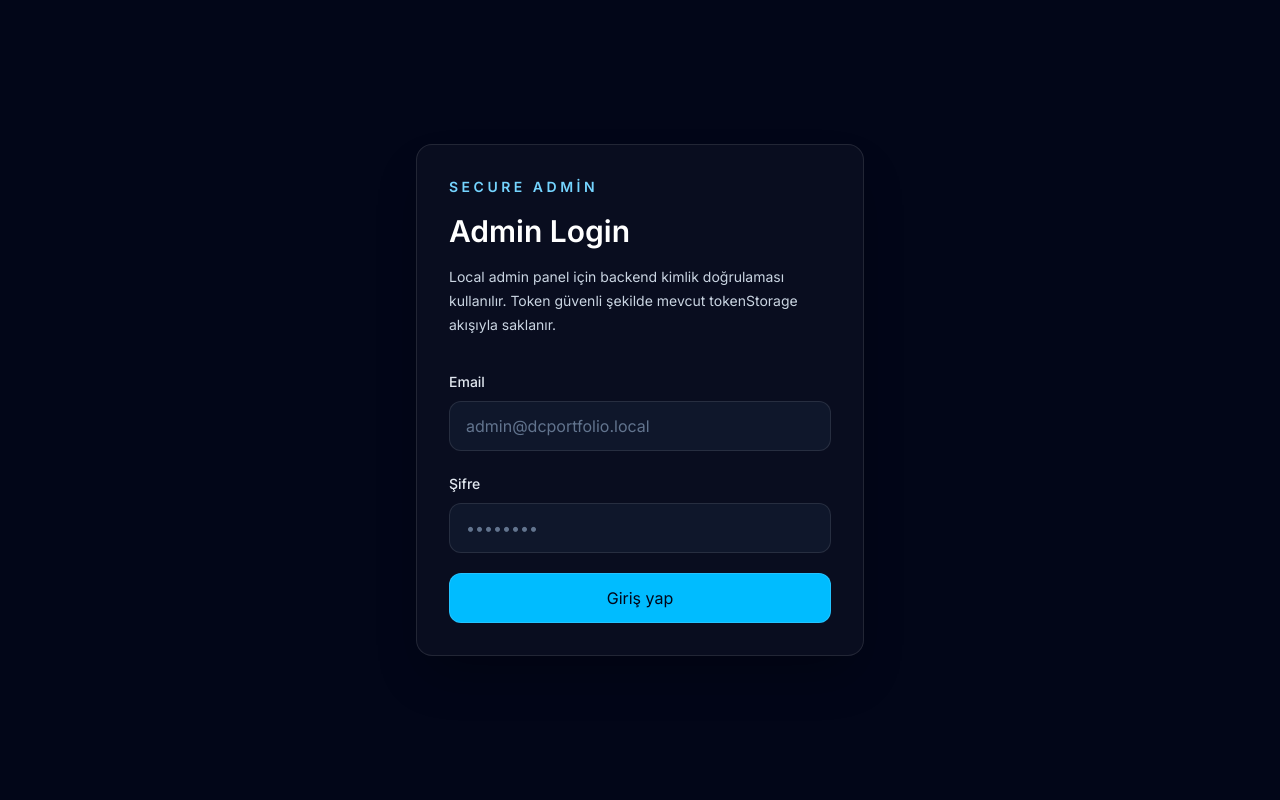
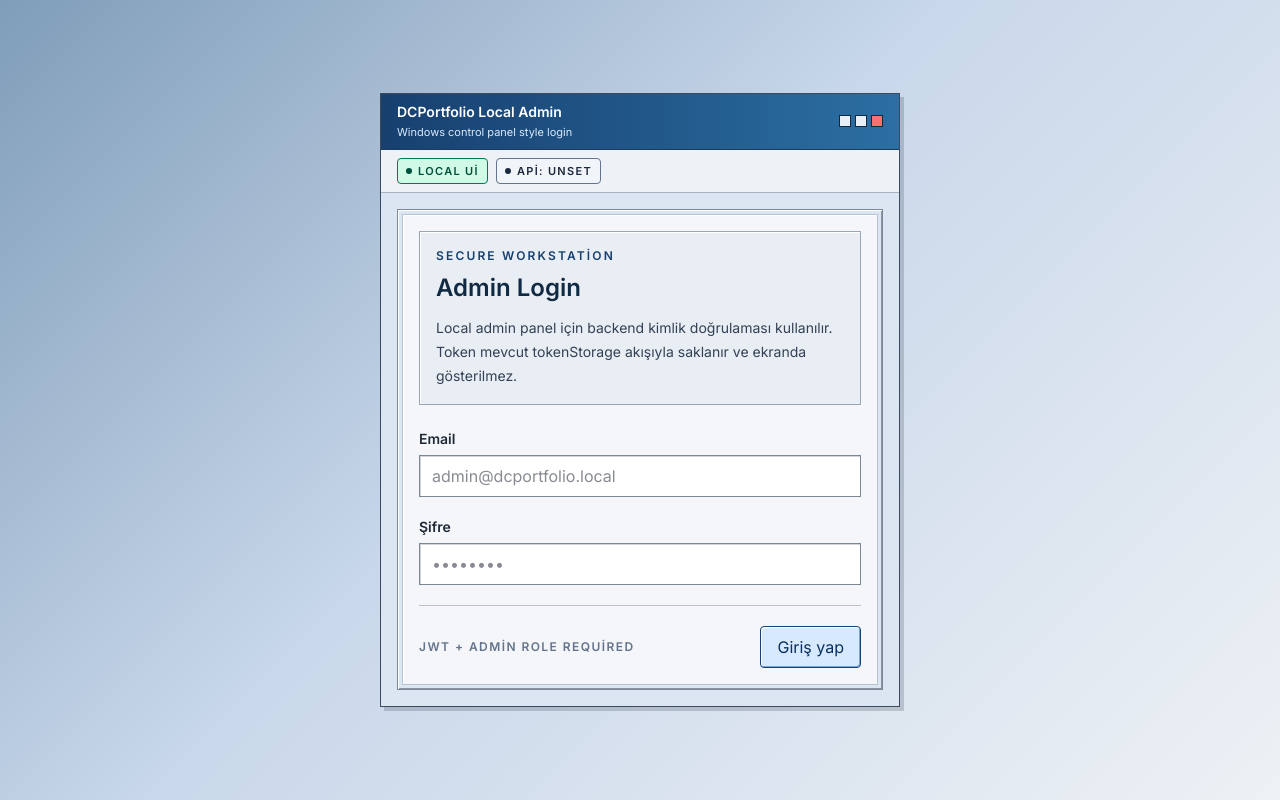
Before and after one commit to Deniz-Kmr/DCPortfolio-Frontend, a React (Vite) app: page /admin/login in a window 1280 px wide. Built offline with nearby package versions, Linux system fonts and the light colour scheme; no server answers.

Commit message:
style: add vintage local admin layout

```diff
--- /dev/null
+++ b/src/components/admin/vintage/AdminButton.tsx
@@ -0,0 +1,39 @@
+import type { ButtonHTMLAttributes, ReactNode } from 'react';
+
+type AdminButtonVariant = 'primary' | 'neutral' | 'danger';
+
+type AdminButtonProps = ButtonHTMLAttributes<HTMLButtonElement> & {
+  children: ReactNode;
+  variant?: AdminButtonVariant;
+};
+
+const variantClasses: Record<AdminButtonVariant, string> = {
+  primary:
+    'border-[#17406F] bg-[#D7E9FF] text-[#082F5F] shadow-[inset_1px_1px_0_#ffffff,inset_-1px_-1px_0_#7AA7D9] hover:bg-[#C6DFFF]',
+  neutral:
+    'border-[#7C8794] bg-[#EEF1F5] text-[#1F2937] shadow-[inset_1px_1px_0_#ffffff,inset_-1px_-1px_0_#9AA4B2] hover:bg-white',
+  danger:
+    'border-[#8B1E1E] bg-[#F8D7D7] text-[#7F1D1D] shadow-[inset_1px_1px_0_#ffffff,inset_-1px_-1px_0_#C66] hover:bg-[#F5C8C8]',
+};
+
+export function AdminButton({
+  children,
+  variant = 'neutral',
+  className = '',
+  type = 'button',
+  ...props
+}: AdminButtonProps) {
+  return (
+    <button
+      type={type}
+      className={[
+        'rounded-sm border px-4 py-2 text-sm font-bold transition disabled:cursor-not-allowed disabled:opacity-60',
+        variantClasses[variant],
+        className,
+      ].join(' ')}
+      {...props}
+    >
+      {children}
+    </button>
+  );
+}
--- /dev/null
+++ b/src/components/admin/vintage/AdminField.tsx
@@ -0,0 +1,21 @@
+import type { ReactNode } from 'react';
+
+type AdminFieldProps = {
+  label: string;
+  error?: string;
+  children: ReactNode;
+};
+
+export function AdminField({ label, error, children }: AdminFieldProps) {
+  return (
+    <div>
+      <label className="mb-1.5 block text-sm font-bold text-[#1F2937]">{label}</label>
+      {children}
+      {error ? (
+        <p className="mt-2 border border-red-700 bg-red-100 px-2 py-1 text-xs font-semibold text-red-900">
+          {error}
+        </p>
+      ) : null}
+    </div>
+  );
+}
--- /dev/null
+++ b/src/components/admin/vintage/AdminPanel.tsx
@@ -0,0 +1,21 @@
+import type { ReactNode } from 'react';
+
+type AdminPanelProps = {
+  children: ReactNode;
+  className?: string;
+};
+
+export function AdminPanel({ children, className = '' }: AdminPanelProps) {
+  return (
+    <section
+      className={[
+        'border border-[#7C8794] bg-[#DCE5F2] p-1 shadow-[inset_1px_1px_0_#ffffff,inset_-1px_-1px_0_#8A94A3]',
+        className,
+      ].join(' ')}
+    >
+      <div className="border border-[#B6C1D1] bg-[#F4F6FA] p-4 shadow-[inset_1px_1px_0_#ffffff]">
+        {children}
+      </div>
+    </section>
+  );
+}
--- /dev/null
+++ b/src/components/admin/vintage/AdminStatusBadge.tsx
@@ -0,0 +1,29 @@
+import type { ReactNode } from 'react';
+
+type AdminStatusBadgeTone = 'online' | 'warning' | 'danger' | 'neutral';
+
+type AdminStatusBadgeProps = {
+  children: ReactNode;
+  tone?: AdminStatusBadgeTone;
+};
+
+const toneClasses: Record<AdminStatusBadgeTone, string> = {
+  online: 'border-emerald-700 bg-emerald-100 text-emerald-900',
+  warning: 'border-amber-700 bg-amber-100 text-amber-950',
+  danger: 'border-red-700 bg-red-100 text-red-900',
+  neutral: 'border-slate-500 bg-slate-100 text-slate-800',
+};
+
+export function AdminStatusBadge({ children, tone = 'neutral' }: AdminStatusBadgeProps) {
+  return (
+    <span
+      className={[
+        'inline-flex items-center gap-1.5 rounded-sm border px-2 py-1 text-[11px] font-bold uppercase tracking-[0.12em]',
+        toneClasses[tone],
+      ].join(' ')}
+    >
+      <span className="h-1.5 w-1.5 rounded-full bg-current" />
+      {children}
+    </span>
+  );
+}
--- /dev/null
+++ b/src/components/admin/vintage/AdminWindow.tsx
@@ -0,0 +1,45 @@
+import type { ReactNode } from 'react';
+
+type AdminWindowProps = {
+  title: string;
+  subtitle?: string;
+  children: ReactNode;
+  actions?: ReactNode;
+  className?: string;
+};
+
+export function AdminWindow({
+  title,
+  subtitle,
+  children,
+  actions,
+  className = '',
+}: AdminWindowProps) {
+  return (
+    <section
+      className={[
+        'overflow-hidden border border-[#3B4A5F] bg-[#DCE5F2] shadow-[4px_4px_0_rgba(15,23,42,0.18)]',
+        className,
+      ].join(' ')}
+    >
+      <header className="flex items-center justify-between gap-4 border-b border-[#1E3A5F] bg-gradient-to-r from-[#17406F] to-[#2C6FA3] px-4 py-2 text-white">
+        <div className="min-w-0">
+          <p className="truncate text-sm font-bold">{title}</p>
+          {subtitle ? <p className="mt-0.5 truncate text-[11px] text-blue-100">{subtitle}</p> : null}
+        </div>
+
+        <div className="flex shrink-0 items-center gap-1">
+          <span className="h-3 w-3 border border-[#0F2A45] bg-[#E8EEF7]" />
+          <span className="h-3 w-3 border border-[#0F2A45] bg-[#E8EEF7]" />
+          <span className="h-3 w-3 border border-[#0F2A45] bg-[#F87171]" />
+        </div>
+      </header>
+
+      {actions ? (
+        <div className="border-b border-[#A7B2C2] bg-[#EEF1F5] px-4 py-2">{actions}</div>
+      ) : null}
+
+      <div className="bg-[#DCE5F2] p-4">{children}</div>
+    </section>
+  );
+}
--- /dev/null
+++ b/src/components/admin/vintage/index.ts
@@ -0,0 +1,7 @@
+export * from './AdminButton';
+export * from './AdminField';
+export * from './AdminModuleCard';
+export * from './AdminPanel';
+export * from './AdminStatusBadge';
+export * from './AdminToolbar';
+export * from './AdminWindow';
--- a/src/components/layout/AdminLayout.tsx
+++ b/src/components/layout/AdminLayout.tsx
@@ -2,6 +2,8 @@ import { useQueryClient } from '@tanstack/react-query';
 import { NavLink, Outlet, useNavigate } from 'react-router-dom';
 
 import { routePaths } from '../../app/router/routePaths';
+import { AdminStatusBadge } from '../../components/admin/vintage';
+import { appConfig } from '../../config';
 import { queryKeys } from '../../services/api/queryKeys';
 import { clearAccessToken } from '../../services/auth';
 import { AdminEnvironmentBanner } from '../admin/AdminEnvironmentBanner';
@@ -10,7 +12,7 @@ const adminItems = [
   { label: 'Dashboard', to: routePaths.admin.dashboard },
   { label: 'Projects', to: routePaths.admin.projects },
   { label: 'Technologies', to: routePaths.admin.technologies },
-  { label: 'CV', to: routePaths.admin.cv },
+  { label: 'CV/Profile', to: routePaths.admin.cv },
   { label: 'Experiences', to: routePaths.admin.experiences },
   { label: 'Certificates', to: routePaths.admin.certificates },
   { label: 'DevLogs', to: routePaths.admin.devlogs },
@@ -31,26 +33,35 @@ export function AdminLayout() {
   }
 
   return (
-    <div className="min-h-screen bg-slate-950 text-slate-50">
-      <aside className="fixed bottom-0 left-0 top-0 hidden w-72 border-r border-white/10 bg-slate-900 p-6 lg:flex lg:flex-col">
-        <NavLink
-          to={routePaths.admin.dashboard}
-          className="text-sm font-semibold tracking-[0.25em] text-sky-300"
-        >
-          ADMIN
+    <div className="min-h-screen bg-[#B9C7D8] text-[#1F2937]">
+      <aside className="fixed bottom-0 left-0 top-0 hidden w-72 border-r border-[#3B4A5F] bg-[#DCE5F2] shadow-[inset_-1px_0_0_#ffffff] lg:flex lg:flex-col">
+        <div className="border-b border-[#1E3A5F] bg-gradient-to-r from-[#17406F] to-[#2C6FA3] px-5 py-4 text-white">
+          <NavLink to={routePaths.admin.dashboard} className="block text-sm font-black tracking-[0.2em]">
+            DCPORTFOLIO
           </NavLink>
+          <p className="mt-1 text-[11px] font-semibold text-blue-100">Local Admin Console</p>
+        </div>
 
-        <nav className="mt-10 flex flex-1 flex-col gap-2 text-sm">
+        <div className="border-b border-[#9AA4B2] bg-[#EEF1F5] px-4 py-3">
+          <div className="flex flex-wrap gap-2">
+            <AdminStatusBadge tone="online">ui enabled</AdminStatusBadge>
+            <AdminStatusBadge tone={appConfig.isProductionApiTarget ? 'warning' : 'neutral'}>
+              api {appConfig.apiTarget}
+            </AdminStatusBadge>
+          </div>
+        </div>
+
+        <nav className="flex flex-1 flex-col gap-1 overflow-y-auto p-3 text-sm">
           {adminItems.map((item) => (
             <NavLink
               key={item.to}
               to={item.to}
               className={({ isActive }) =>
                 [
-                  'rounded-xl px-4 py-3 transition',
+                  'border px-3 py-2 font-bold transition shadow-[inset_1px_1px_0_#ffffff]',
                   isActive
-                    ? 'bg-sky-400/10 text-sky-100'
-                    : 'text-slate-400 hover:bg-white/5 hover:text-white',
+                    ? 'border-[#17406F] bg-[#D7E9FF] text-[#082F5F]'
+                    : 'border-[#9AA4B2] bg-[#EEF1F5] text-[#334155] hover:bg-white',
                 ].join(' ')
               }
             >
@@ -59,47 +70,48 @@ export function AdminLayout() {
           ))}
         </nav>
 
+        <div className="border-t border-[#9AA4B2] bg-[#EEF1F5] p-3">
           <button
             type="button"
             onClick={handleLogout}
-          className="mt-6 rounded-xl border border-red-400/20 bg-red-400/10 px-4 py-3 text-left text-sm font-semibold text-red-100 transition hover:bg-red-400/15"
+            className="w-full border border-[#8B1E1E] bg-[#F8D7D7] px-3 py-2 text-left text-sm font-black text-[#7F1D1D] shadow-[inset_1px_1px_0_#ffffff,inset_-1px_-1px_0_#C66] transition hover:bg-[#F5C8C8]"
           >
             Çıkış yap
           </button>
+        </div>
       </aside>
 
       <main className="min-h-screen lg:pl-72">
         <AdminEnvironmentBanner />
 
-        <div className="border-b border-white/10 bg-slate-900/90 px-6 py-4 lg:hidden">
+        <div className="border-b border-[#3B4A5F] bg-[#DCE5F2] lg:hidden">
+          <div className="bg-gradient-to-r from-[#17406F] to-[#2C6FA3] px-4 py-3 text-white">
             <div className="flex items-center justify-between gap-4">
-            <NavLink
-              to={routePaths.admin.dashboard}
-              className="text-sm font-semibold tracking-[0.25em] text-sky-300"
-            >
+              <NavLink to={routePaths.admin.dashboard} className="text-sm font-black tracking-[0.18em]">
                 ADMIN
               </NavLink>
 
               <button
                 type="button"
                 onClick={handleLogout}
-              className="rounded-lg border border-red-400/20 bg-red-400/10 px-3 py-2 text-xs font-semibold text-red-100"
+                className="border border-[#8B1E1E] bg-[#F8D7D7] px-3 py-1.5 text-xs font-black text-[#7F1D1D]"
               >
                 Çıkış
               </button>
             </div>
+          </div>
 
-          <nav className="mt-4 flex gap-2 overflow-x-auto pb-1 text-xs">
+          <nav className="flex gap-2 overflow-x-auto border-t border-[#9AA4B2] bg-[#EEF1F5] p-3 text-xs">
             {adminItems.map((item) => (
               <NavLink
                 key={item.to}
                 to={item.to}
                 className={({ isActive }) =>
                   [
-                    'shrink-0 rounded-lg px-3 py-2 transition',
+                    'shrink-0 border px-3 py-2 font-bold shadow-[inset_1px_1px_0_#ffffff]',
                     isActive
-                      ? 'bg-sky-400/10 text-sky-100'
-                      : 'text-slate-400 hover:bg-white/5 hover:text-white',
+                      ? 'border-[#17406F] bg-[#D7E9FF] text-[#082F5F]'
+                      : 'border-[#9AA4B2] bg-[#EEF1F5] text-[#334155]',
                   ].join(' ')
                 }
               >
@@ -109,7 +121,7 @@ export function AdminLayout() {
           </nav>
         </div>
 
-        <div className="p-6 lg:p-8">
+        <div className="p-4 sm:p-6 lg:p-8">
           <Outlet />
         </div>
       </main>
--- a/src/pages/admin/AdminLoginPage.tsx
+++ b/src/pages/admin/AdminLoginPage.tsx
@@ -6,8 +6,16 @@ import { z } from 'zod';
 
 import { routePaths } from '../../app/router/routePaths';
 import { AdminEnvironmentBanner } from '../../components/admin/AdminEnvironmentBanner';
+import {
+  AdminButton,
+  AdminField,
+  AdminPanel,
+  AdminStatusBadge,
+  AdminWindow,
+} from '../../components/admin/vintage';
+import { appConfig } from '../../config';
 import { useAdminLogin, useCurrentAdminUser } from '../../features/admin-auth';
-import { getAccessToken } from '../../services/auth';
+import { clearAccessToken, getAccessToken } from '../../services/auth';
 
 const loginSchema = z.object({
   email: z
@@ -38,89 +46,101 @@ export function AdminLoginPage() {
   });
 
   useEffect(() => {
-    if (hasToken && currentAdminUser.isSuccess) {
-      navigate(routePaths.admin.dashboard, { replace: true });
-    }
-  }, [currentAdminUser.isSuccess, hasToken, navigate]);
-
-  async function onSubmit(values: LoginFormValues) {
-    await adminLogin.mutateAsync(values);
+    if (hasToken && currentAdminUser.isSuccess && currentAdminUser.data.role === 'Admin') {
       navigate(routePaths.admin.dashboard, { replace: true });
     }
 
+    if (hasToken && currentAdminUser.isError) {
+      clearAccessToken();
+    }
+  }, [currentAdminUser.data?.role, currentAdminUser.isError, currentAdminUser.isSuccess, hasToken, navigate]);
+
+  async function onSubmit(values: LoginFormValues) {
+    try {
+      await adminLogin.mutateAsync(values);
+      navigate(routePaths.admin.dashboard, { replace: true });
+    } catch {
+      // Hata mesajı mutation state üzerinden ekranda gösteriliyor.
+    }
+  }
+
   return (
-    <section className="min-h-screen bg-slate-950 text-slate-50">
+    <section className="min-h-screen bg-[#7F9DB9] bg-[linear-gradient(135deg,#7F9DB9_0%,#C8D7EA_45%,#EEF1F5_100%)] text-[#1F2937]">
       <AdminEnvironmentBanner />
 
-      <div className="flex min-h-screen items-center justify-center px-6 py-12">
-        <div className="w-full max-w-md rounded-2xl border border-white/10 bg-white/[0.03] p-8 shadow-2xl shadow-black/30">
-          <p className="text-sm font-semibold uppercase tracking-[0.25em] text-sky-300">
-            Secure Admin
+      <div className="flex min-h-screen items-center justify-center px-5 py-12">
+        <AdminWindow
+          title="DCPortfolio Local Admin"
+          subtitle="Windows control panel style login"
+          className="w-full max-w-[520px]"
+          actions={
+            <div className="flex flex-wrap items-center gap-2">
+              <AdminStatusBadge tone="online">local ui</AdminStatusBadge>
+              <AdminStatusBadge tone={appConfig.isProductionApiTarget ? 'warning' : 'neutral'}>
+                api: {appConfig.apiTarget}
+              </AdminStatusBadge>
+            </div>
+          }
+        >
+          <AdminPanel>
+            <div className="mb-6 border border-[#9AA4B2] bg-[#E9EDF4] p-4 shadow-[inset_1px_1px_0_#ffffff]">
+              <p className="text-xs font-black uppercase tracking-[0.18em] text-[#17406F]">
+                Secure workstation
               </p>
-
-          <h1 className="mt-4 text-3xl font-bold text-white">Admin Login</h1>
-
-          <p className="mt-4 text-sm leading-6 text-slate-300">
-            Local admin panel için backend kimlik doğrulaması kullanılır. Token güvenli şekilde
-            mevcut tokenStorage akışıyla saklanır.
+              <h1 className="mt-2 text-2xl font-black text-[#102A43]">Admin Login</h1>
+              <p className="mt-3 text-sm leading-6 text-[#334155]">
+                Local admin panel için backend kimlik doğrulaması kullanılır. Token mevcut
+                tokenStorage akışıyla saklanır ve ekranda gösterilmez.
               </p>
+            </div>
 
             {hasToken && currentAdminUser.isLoading ? (
-            <div className="mt-6 rounded-xl border border-sky-400/20 bg-sky-400/10 px-4 py-3 text-sm text-sky-100">
+              <div className="mb-5 border border-[#17406F] bg-[#D7E9FF] px-3 py-2 text-sm font-semibold text-[#082F5F]">
                 Mevcut oturum kontrol ediliyor...
               </div>
             ) : null}
 
-          <form className="mt-8 space-y-5" onSubmit={handleSubmit(onSubmit)}>
-            <div>
-              <label htmlFor="email" className="text-sm font-medium text-slate-200">
-                Email
-              </label>
+            <form className="space-y-5" onSubmit={handleSubmit(onSubmit)}>
+              <AdminField label="Email" error={errors.email?.message}>
                 <input
                   id="email"
                   type="email"
                   autoComplete="email"
-                className="mt-2 w-full rounded-xl border border-white/10 bg-slate-900 px-4 py-3 text-sm text-white outline-none transition placeholder:text-slate-500 focus:border-sky-300"
+                  className="w-full border border-[#7C8794] bg-white px-3 py-2 text-sm text-[#111827] outline-none shadow-[inset_1px_1px_0_#D1D5DB] focus:border-[#17406F]"
                   placeholder="admin@dcportfolio.local"
                   {...register('email')}
                 />
-              {errors.email ? (
-                <p className="mt-2 text-sm text-red-300">{errors.email.message}</p>
-              ) : null}
-            </div>
+              </AdminField>
 
-            <div>
-              <label htmlFor="password" className="text-sm font-medium text-slate-200">
-                Şifre
-              </label>
+              <AdminField label="Şifre" error={errors.password?.message}>
                 <input
                   id="password"
                   type="password"
                   autoComplete="current-password"
-                className="mt-2 w-full rounded-xl border border-white/10 bg-slate-900 px-4 py-3 text-sm text-white outline-none transition placeholder:text-slate-500 focus:border-sky-300"
+                  className="w-full border border-[#7C8794] bg-white px-3 py-2 text-sm text-[#111827] outline-none shadow-[inset_1px_1px_0_#D1D5DB] focus:border-[#17406F]"
                   placeholder="••••••••"
                   {...register('password')}
                 />
-              {errors.password ? (
-                <p className="mt-2 text-sm text-red-300">{errors.password.message}</p>
-              ) : null}
-            </div>
+              </AdminField>
 
               {adminLogin.isError ? (
-              <div className="rounded-xl border border-red-400/20 bg-red-400/10 px-4 py-3 text-sm text-red-100">
+                <div className="border border-red-700 bg-red-100 px-3 py-2 text-sm font-semibold text-red-900">
                   {adminLogin.error.message}
                 </div>
               ) : null}
 
-            <button
-              type="submit"
-              disabled={adminLogin.isPending}
-              className="w-full rounded-xl border border-sky-300/30 bg-sky-400 px-4 py-3 text-sm font-bold text-slate-950 transition hover:bg-sky-300 disabled:cursor-not-allowed disabled:opacity-60"
-            >
+              <div className="flex flex-col gap-3 border-t border-[#B6C1D1] pt-5 sm:flex-row sm:items-center sm:justify-between">
+                <p className="text-xs font-semibold uppercase tracking-[0.12em] text-[#64748B]">
+                  JWT + Admin role required
+                </p>
+
+                <AdminButton type="submit" variant="primary" disabled={adminLogin.isPending}>
                   {adminLogin.isPending ? 'Giriş yapılıyor...' : 'Giriş yap'}
-            </button>
+                </AdminButton>
+              </div>
             </form>
-        </div>
+          </AdminPanel>
+        </AdminWindow>
       </div>
     </section>
   );
--- a/src/pages/admin/AdminPlaceholderPage.tsx
+++ b/src/pages/admin/AdminPlaceholderPage.tsx
@@ -1,3 +1,5 @@
+import { AdminPanel, AdminStatusBadge, AdminWindow } from '../../components/admin/vintage';
+
 type AdminPlaceholderPageProps = {
   title: string;
   description: string;
@@ -8,12 +10,28 @@ export function AdminPlaceholderPage({
   description,
 }: AdminPlaceholderPageProps) {
   return (
-    <section className="rounded-2xl border border-white/10 bg-white/[0.03] p-8">
-      <p className="text-sm font-semibold uppercase tracking-[0.25em] text-sky-300">
-        Admin Panel
-      </p>
-      <h1 className="mt-4 text-3xl font-bold text-white">{title}</h1>
-      <p className="mt-4 max-w-3xl text-slate-300">{description}</p>
-    </section>
+    <AdminWindow
+      title={`${title} Module`}
+      subtitle="Local control panel placeholder"
+      actions={
+        <div className="flex flex-wrap gap-2">
+          <AdminStatusBadge tone="warning">under construction</AdminStatusBadge>
+          <AdminStatusBadge tone="neutral">crud later</AdminStatusBadge>
+        </div>
+      }
+    >
+      <AdminPanel>
+        <p className="text-xs font-black uppercase tracking-[0.18em] text-[#17406F]">
+          Admin Panel
+        </p>
+        <h1 className="mt-3 text-3xl font-black text-[#102A43]">{title}</h1>
+        <p className="mt-4 max-w-3xl text-sm leading-7 text-[#334155]">{description}</p>
+
+        <div className="mt-6 border border-[#9AA4B2] bg-[#E9EDF4] p-4 text-sm leading-7 text-[#334155] shadow-[inset_1px_1px_0_#ffffff]">
+          Bu modülün CRUD ekranı sonraki admin promptlarında eklenecek. Bu sayfa şimdilik route,
+          layout ve local control panel temelini doğrulamak için hazır tutuluyor.
+        </div>
+      </AdminPanel>
+    </AdminWindow>
   );
 }
```
Also changed, not shown: src/components/admin/vintage/AdminModuleCard.tsx (added, +43 -0 lines), src/components/admin/vintage/AdminToolbar.tsx (added, +13 -0 lines). Lines whose indentation alone changed are shown as unchanged.
